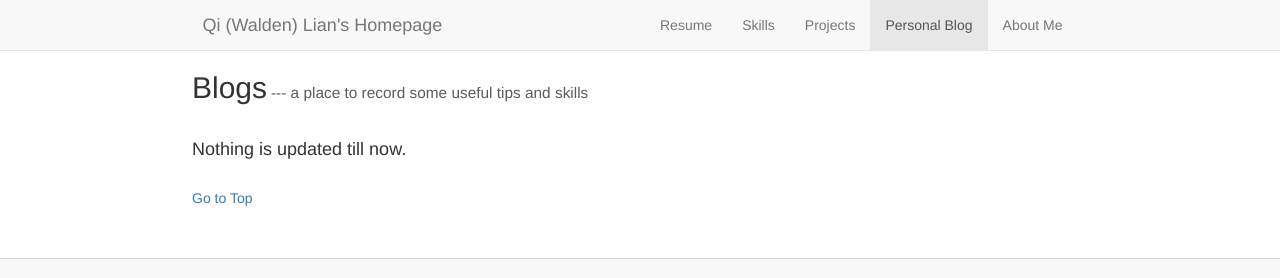
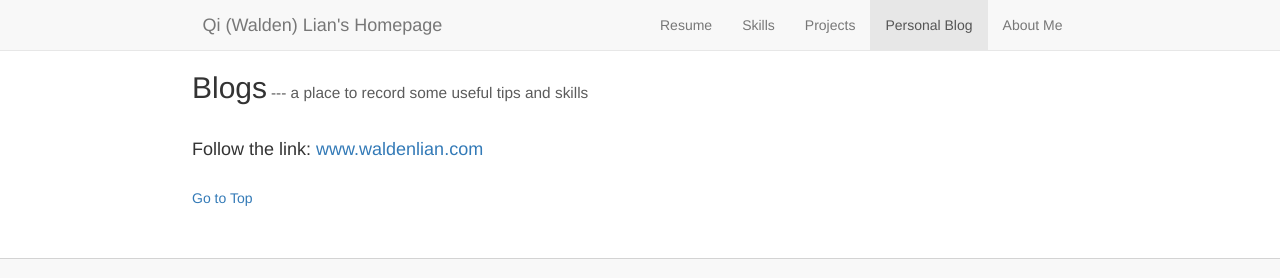
Before and after one commit to WaldenLan/Old-Resume-Github-Pages, a plain HTML site: page Personal Blog.html in a window 1280 px wide. Shown: the top 278 px of the page. Drawn offline with nearby package versions, Linux system fonts and the light colour scheme.

Commit message:
Update Personal Blog.html
Add the blog link.

```diff
--- a/Personal Blog.html
+++ b/Personal Blog.html
@@ -45,7 +45,7 @@
             <span id="blog_description"> --- a place to record some useful tips and skills</span>
             <div class="bg_part _1">
                 <h4 class="bg_title">
-                    Nothing is updated till now.
+                    Follow the link: <a href="waldenlian.com" target="_blank">www.waldenlian.com</a>
                 </h4>
                 <p class="bg_content"></p>
             </div>
```
